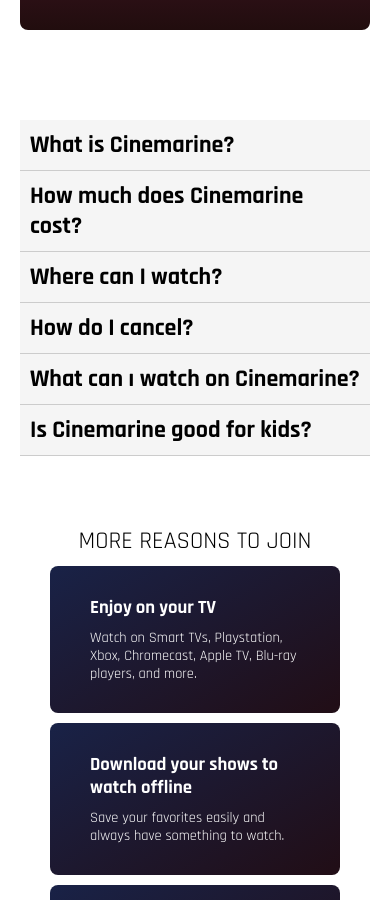
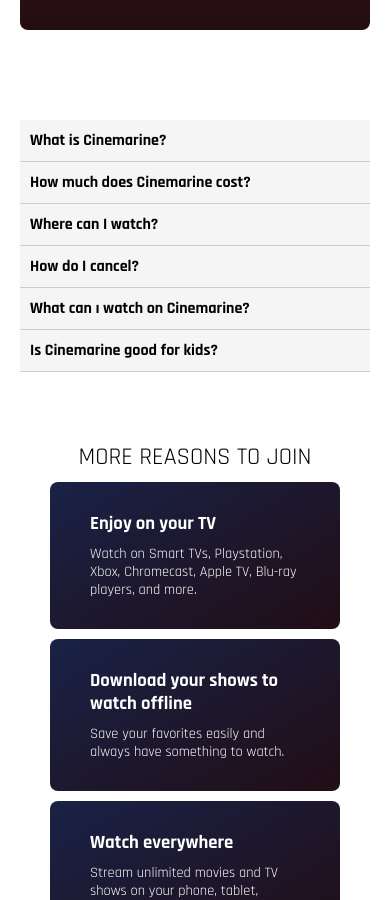
Before and after one commit to cihandundar/movie-v3, a React (Create React App) app: page /login in a window 390 px wide. Shown: the part 1500-2400 px from the top of the page. Built offline with nearby package versions, Linux system fonts and the light colour scheme.

Commit message:
responsive fix

```diff
--- a/src/styles/components/_accordion.scss
+++ b/src/styles/components/_accordion.scss
@@ -19,6 +19,11 @@
   cursor: pointer;
   user-select: none;
   display: flex;
+  > h2 {
+    @include breakpoint(xs) {
+      font-size: 1rem;
+    }
+  }
 }
 
 .accordion__title:hover {
```
